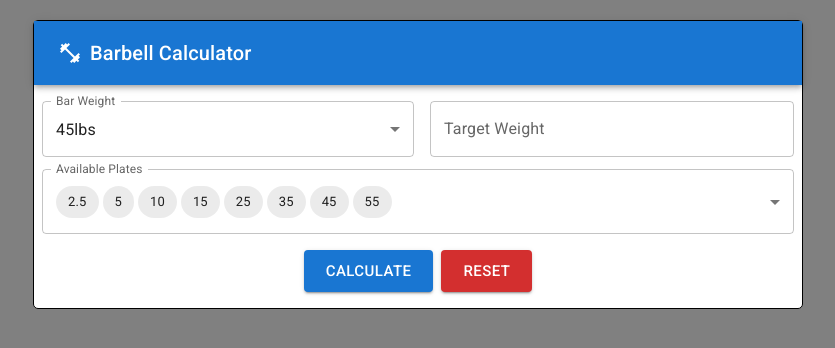
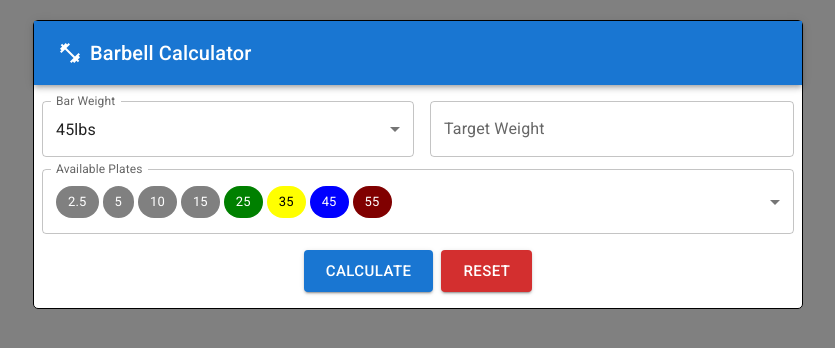
Before and after one commit to kcereno/mui-barbell-calc, a React (Create React App) app: page / in a window 1280 px wide. Shown: the top 348 px of the page, without its empty margins (222-1057 px from the left). Built offline with nearby package versions, Linux system fonts and the light colour scheme.

Commit message:
Add color to plate picker chips

```diff
--- a/src/components/AvailablePlates.tsx
+++ b/src/components/AvailablePlates.tsx
@@ -35,6 +35,20 @@ type PropTypes = {
 
 const AvailablePlates = (props: PropTypes) => {
   const theme = useTheme();
+
+  interface plateColorIndexSignature {
+    [key: number]: string;
+  }
+  const plateColors: plateColorIndexSignature = {
+    55: "maroon",
+    45: "blue",
+    35: "yellow",
+    25: "green",
+    15: "grey",
+    10: "grey",
+    5: "grey",
+    2.5: "grey",
+  };
 
   const handleChange = (
     event: SelectChangeEvent<typeof props.availablePlates>
@@ -74,9 +88,19 @@ const AvailablePlates = (props: PropTypes) => {
               <Box sx={{ display: "flex", flexWrap: "wrap", gap: 0.5 }}>
                 {selected
                   .sort((a, b) => a - b)
-                  .map((value) => (
-                    <Chip key={value} label={value} />
-                  ))}
+                  .map((value) => {
+                    const plateColor = plateColors[value];
+                    return (
+                      <Chip
+                        key={value}
+                        label={value}
+                        style={{
+                          backgroundColor: plateColor,
+                          color: value === 35 ? "black" : "white",
+                        }}
+                      />
+                    );
+                  })}
               </Box>
             )}
             MenuProps={MenuProps}
```
